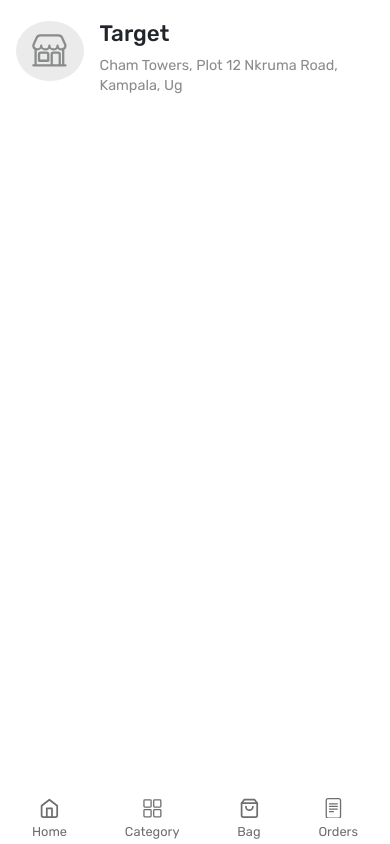
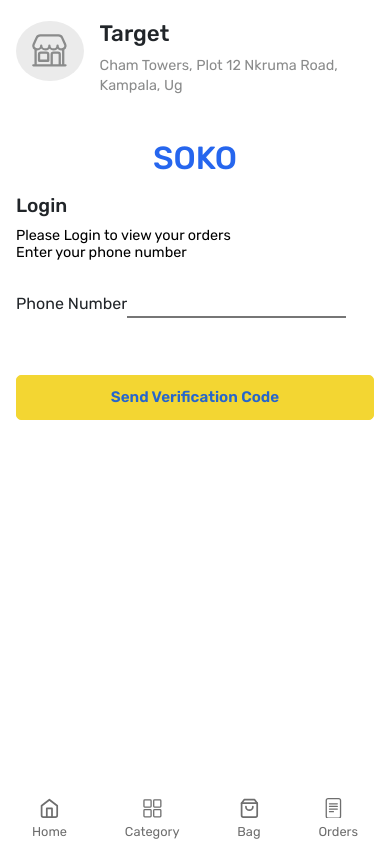
Before and after one commit to tochukwuali/soko-app, a React (Create React App) app: page /orders in a window 390 px wide. Built offline with nearby package versions, Linux system fonts and the light colour scheme.

Commit message:
implement responsive design

```diff
--- a/src/App.js
+++ b/src/App.js
@@ -11,6 +11,7 @@
 import Account from "./pages/Account";
 import SuccessPurchase from "./pages/SuccessPurchase";
 import NavBottom from "./components/NavBottom";
+import Orders from "./pages/Orders";
 
 function App() {
   return (
@@ -27,6 +28,7 @@
             <Route exact path="/purchase" component={Purchase} />
             <Route path="/account" component={Account} />
             <Route exact path="/purchase/success" component={SuccessPurchase} />
+            <Route exact path="/orders" component={Orders} />
           </main>
         </Switch>
       </div>
--- a/src/components/shared/StyledDiv.js
+++ b/src/components/shared/StyledDiv.js
@@ -144,7 +144,7 @@
   margin-top: 1.2rem;
   background: #f3d632;
   color: #2666cc;
-  width: 90%;
+  width: 100%;
   border: 1px solid #f3d632;
   border-radius: 5px;
   cursor: pointer;
--- a/src/pages/Orders.js
+++ b/src/pages/Orders.js
@@ -0,0 +1,30 @@
+import { YellowBgButton, P } from "../components/shared/StyledDiv";
+import styles from "../styles/orders.module.css";
+
+const Orders = () => {
+  return (
+    <div className={styles.orders_container}>
+      <div className={styles.orders_content}>
+        <div className={styles.orders_header}>
+          <h2>SOKO</h2>
+        </div>
+        <div className={styles.orders_body}>
+          <div>
+            <h4>Login</h4>
+            <P>Please Login to view your orders </P>
+            <P>Enter your phone number </P>
+          </div>
+          <div className={styles.orders_body_input}>
+            <label>Phone Number</label>
+            <input type="number" />
+          </div>
+          <div className={styles.orders_body_btn}>
+            <YellowBgButton>Send Verification Code</YellowBgButton>
+          </div>
+        </div>
+      </div>
+    </div>
+  );
+};
+
+export default Orders;
--- a/src/pages/Purchase.js
+++ b/src/pages/Purchase.js
@@ -282,6 +282,9 @@
           <small style={{ color: "#2cdb60", fontWeight: "500" }}>
             You're about to save UGX... on this order
           </small>
+          <div className={styles.mobile_checkout_btn}>
+            <YellowBgButton>CheckOut</YellowBgButton>
+          </div>
         </div>
       </div>
     </div>
--- /dev/null
+++ b/src/styles/orders.module.css
@@ -0,0 +1,27 @@
+@media (max-width: 700px) {
+  .orders_container {
+    padding: 0 1rem;
+  }
+  .orders_header {
+    text-align: center;
+    color: #2666ee;
+  }
+  .orders_body {
+    width: 100%;
+    margin-top: 1rem;
+  }
+  .orders_body_input {
+    margin-top: 2rem;
+  }
+
+  .orders_body_input input {
+    border-top: transparent;
+    border-right: transparent;
+    border-left: transparent;
+  }
+
+  .orders_body_btn {
+    width: 100%;
+    margin-top: 2rem;
+  }
+}
--- a/src/styles/purchase.module.css
+++ b/src/styles/purchase.module.css
@@ -120,6 +120,10 @@
   text-decoration: underline;
 }
 
+.mobile_checkout_btn {
+  display: none;
+}
+
 @media (max-width: 768px) {
   .purchase_container {
     padding: 0rem;
@@ -134,4 +138,8 @@
     border-left: none;
     padding: 0 1rem;
   }
+
+  .mobile_checkout_btn {
+    display: block;
+  }
 }
```
